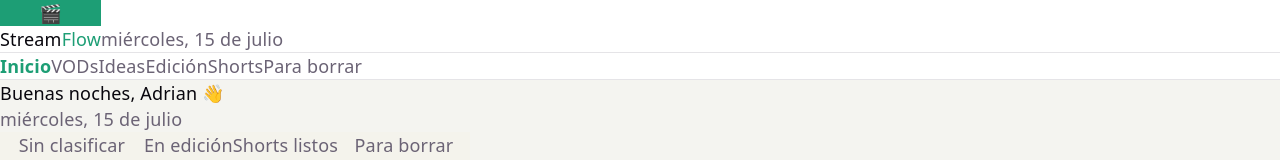
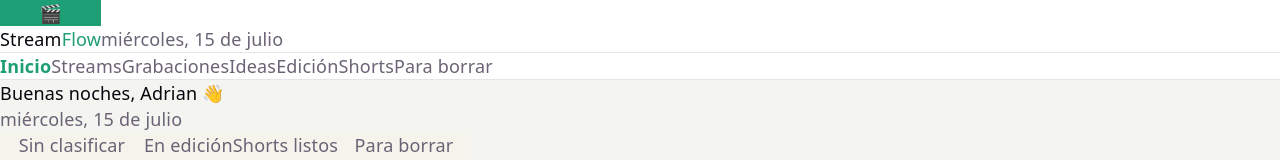
Before and after one commit to AdrianGerman/StreamFlow, a React (Vite) app: page / in a window 1280 px wide. Shown: the top 160 px of the page. Built offline with nearby package versions, Linux system fonts and the light colour scheme.

Commit message:
update nav for new fields

```diff
--- a/src/constants/nav.js
+++ b/src/constants/nav.js
@@ -5,10 +5,18 @@
     icon: "ti-home",
   },
   {
-    id: "inbox",
-    label: "VODs",
-    icon: "ti-inbox",
+    id: "streams",
+    label: "Streams",
+    icon: "ti-device-tv",
     storeKey: "inbox",
+    filter: "stream",
+  },
+  {
+    id: "recordings",
+    label: "Grabaciones",
+    icon: "ti-video",
+    storeKey: "inbox",
+    filter: "recording",
   },
   {
     id: "ideas",
@@ -37,3 +45,5 @@
 ]
 
 export const STORE_KEYS = ["inbox", "ideas", "editing", "shorts", "trash"]
+
+export const TAB_MAP = Object.fromEntries(TABS.map((t) => [t.id, t]))
```
